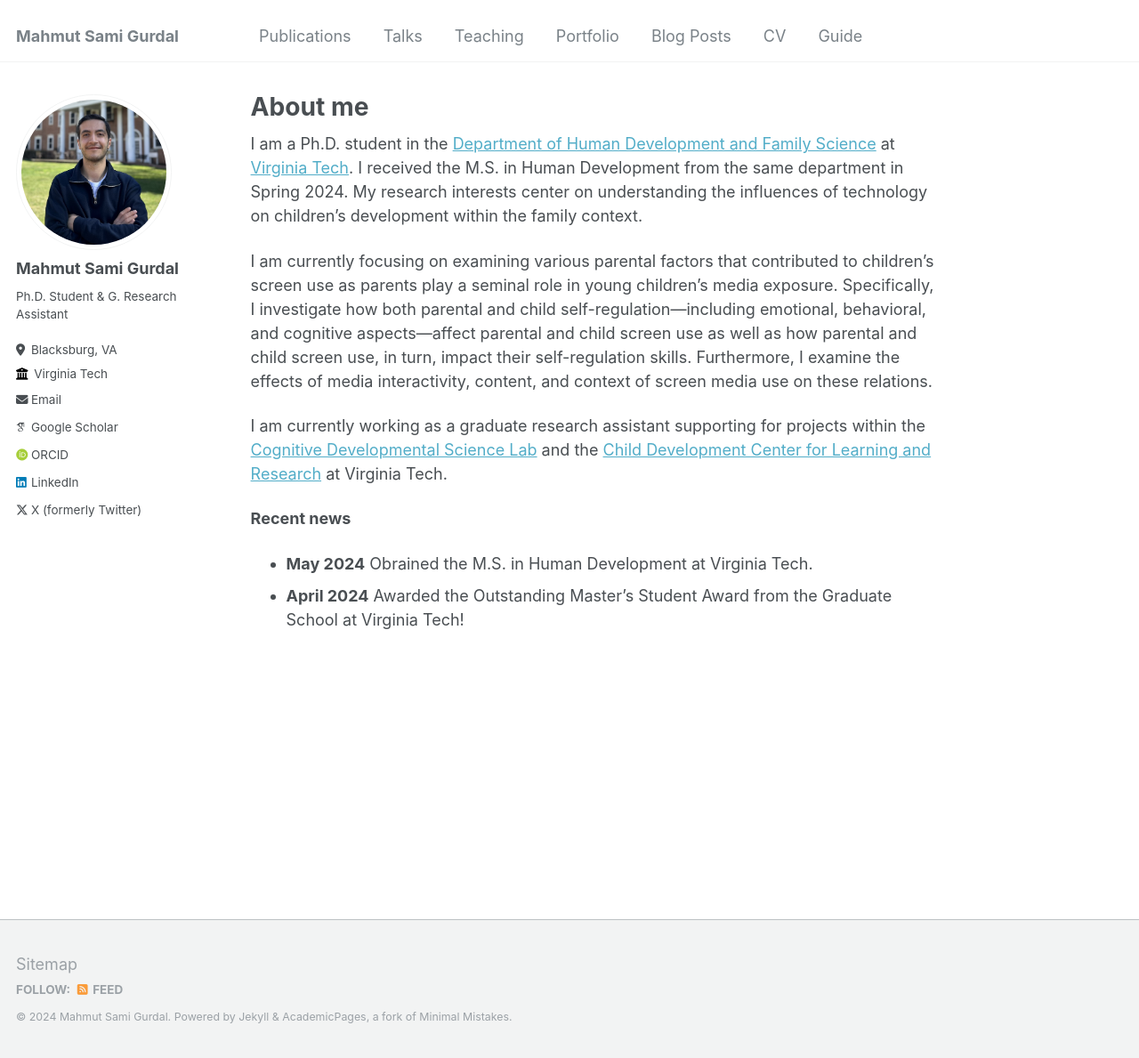
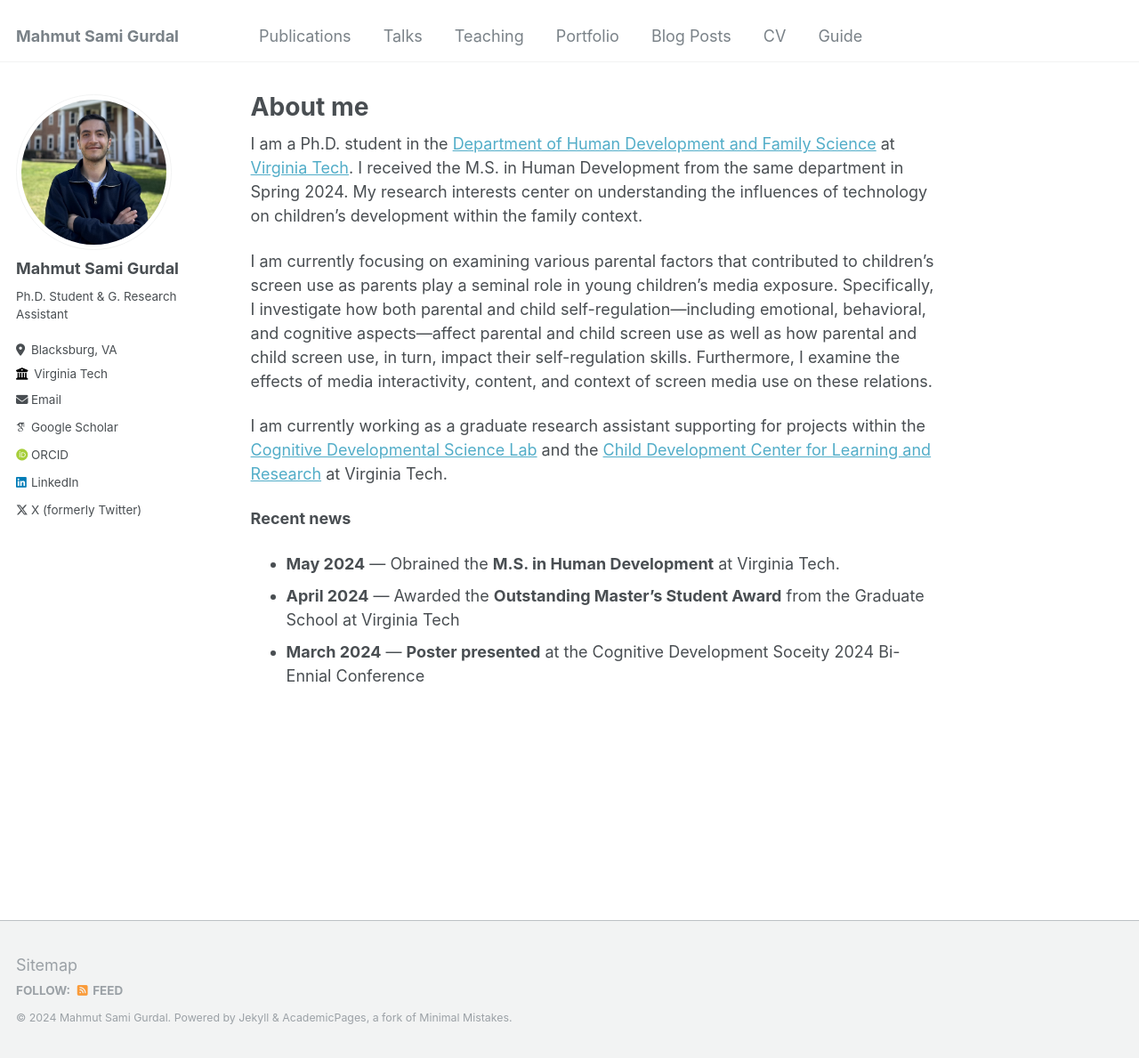
Before and after one commit to mahmutgurdal/mahmutgurdal.github.io, a Jekyll site: the page built from _pages/about.md, in a window 1280 px wide and 1189 px high. Shown: the whole window at 89% size. Built offline with Jekyll 4.4.1, drawn with Linux system fonts in a browser that asks for light colours; some web fonts are replaced.

Commit message:
about.md

```diff
--- a/_pages/about.md
+++ b/_pages/about.md
@@ -16,5 +16,6 @@ I am currently working as a graduate research assistant supporting for projects
 
 **Recent news**
 
-- **May 2024**    Obrained the M.S. in Human Development at Virginia Tech.
-- **April 2024**  Awarded the Outstanding Master's Student Award from the Graduate School at Virginia Tech!
+- **May 2024**  —  Obrained the **M.S. in Human Development** at Virginia Tech.
+- **April 2024**  —  Awarded the **Outstanding Master's Student Award** from the Graduate School at Virginia Tech
+- **March 2024**  —  **Poster presented** at the Cognitive Development Soceity 2024 Bi-Ennial Conference
```
